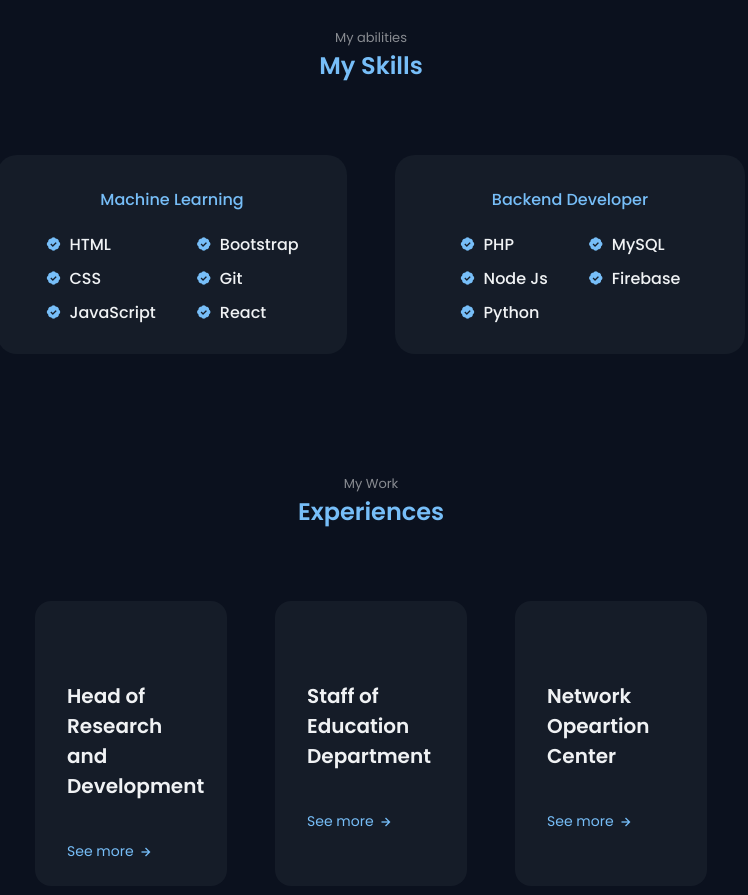
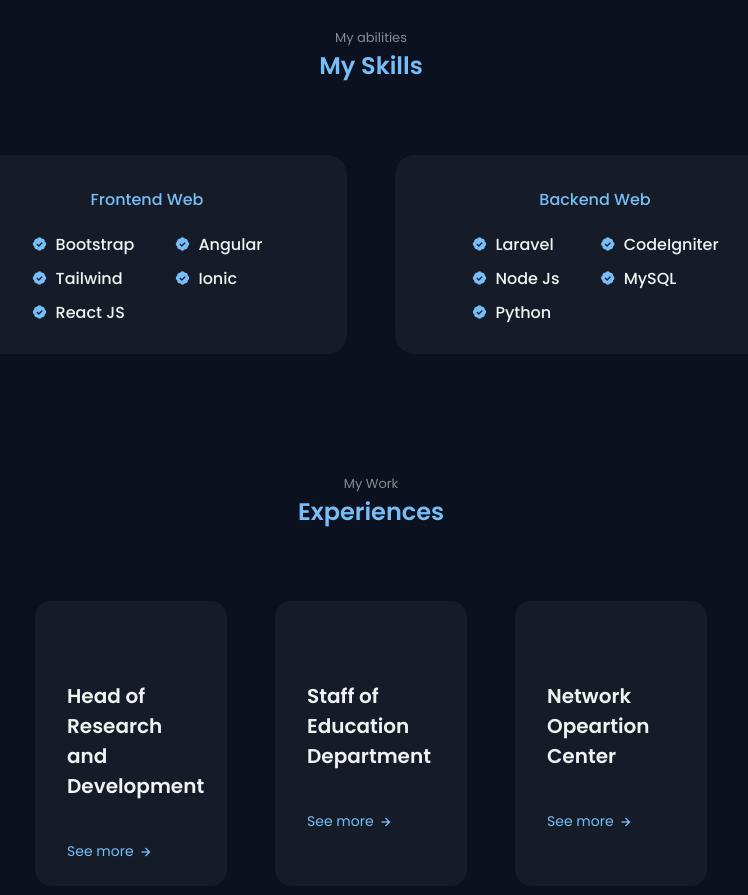
Before and after one commit to farhanalmoza/portfolio-frontend, a plain HTML site: page index.html in a window 1280 px wide. Shown: the part 1480-2375 px from the top of the page, without its empty margins (269-1017 px from the left). Drawn offline with nearby package versions, Linux system fonts and the light colour scheme.

Commit message:
update skills

```diff
--- a/assets/css/styles.css
+++ b/assets/css/styles.css
@@ -1035,7 +1035,7 @@ body.light-theme {
   }
 
   .skills__container {
-    grid-template-columns: repeat(2, 350px);
+    grid-template-columns: repeat(2, 400px);
     column-gap: 3rem;
   }
 
--- a/index.html
+++ b/index.html
@@ -145,7 +145,52 @@
 
 				<div class="skills__container container grid">
 					<div class="skills__content">
-						<h3 class="skills__title">Machine Learning</h3>
+						<h3 class="skills__title">Frontend Web</h3>
+
+						<div class="skills__box">
+							<div class="skills__group">
+								<div class="skills__data">
+									<i class="bx bxs-badge-check"></i>
+									<div>
+										<h3 class="skills__name">Bootstrap</h3>
+									</div>
+								</div>
+
+								<div class="skills__data">
+									<i class="bx bxs-badge-check"></i>
+									<div>
+										<h3 class="skills__name">Tailwind</h3>
+									</div>
+								</div>
+
+								<div class="skills__data">
+									<i class="bx bxs-badge-check"></i>
+									<div>
+										<h3 class="skills__name">React JS</h3>
+									</div>
+								</div>
+							</div>
+
+							<div class="skills__group">
+								<div class="skills__data">
+									<i class="bx bxs-badge-check"></i>
+									<div>
+										<h3 class="skills__name">Angular</h3>
+									</div>
+								</div>
+
+								<div class="skills__data">
+									<i class="bx bxs-badge-check"></i>
+									<div>
+										<h3 class="skills__name">Ionic</h3>
+									</div>
+								</div>
+							</div>
+						</div>
+					</div>
+
+					<div class="skills__content">
+						<h3 class="skills__title">Backend Web</h3>
 
 						<div class="skills__box">
 							<div class="skills__group">
@@ -153,65 +198,7 @@
 									<i class="bx bxs-badge-check"></i>
 
 									<div>
-										<h3 class="skills__name">HTML</h3>
-									</div>
-								</div>
-
-								<div class="skills__data">
-									<i class="bx bxs-badge-check"></i>
-
-									<div>
-										<h3 class="skills__name">CSS</h3>
-									</div>
-								</div>
-
-								<div class="skills__data">
-									<i class="bx bxs-badge-check"></i>
-
-									<div>
-										<h3 class="skills__name">JavaScript</h3>
-									</div>
-								</div>
-							</div>
-
-							<div class="skills__group">
-								<div class="skills__data">
-									<i class="bx bxs-badge-check"></i>
-
-									<div>
-										<h3 class="skills__name">Bootstrap</h3>
-									</div>
-								</div>
-
-								<div class="skills__data">
-									<i class="bx bxs-badge-check"></i>
-
-									<div>
-										<h3 class="skills__name">Git</h3>
-									</div>
-								</div>
-
-								<div class="skills__data">
-									<i class="bx bxs-badge-check"></i>
-
-									<div>
-										<h3 class="skills__name">React</h3>
-									</div>
-								</div>
-							</div>
-						</div>
-					</div>
-
-					<div class="skills__content">
-						<h3 class="skills__title">Backend Developer</h3>
-
-						<div class="skills__box">
-							<div class="skills__group">
-								<div class="skills__data">
-									<i class="bx bxs-badge-check"></i>
-
-									<div>
-										<h3 class="skills__name">PHP</h3>
+										<h3 class="skills__name">Laravel</h3>
 									</div>
 								</div>
 
@@ -235,17 +222,14 @@
 							<div class="skills__group">
 								<div class="skills__data">
 									<i class="bx bxs-badge-check"></i>
-
+									<div>
+										<h3 class="skills__name">CodeIgniter</h3>
+									</div>
+								</div>
+								<div class="skills__data">
+									<i class="bx bxs-badge-check"></i>
 									<div>
 										<h3 class="skills__name">MySQL</h3>
-									</div>
-								</div>
-
-								<div class="skills__data">
-									<i class="bx bxs-badge-check"></i>
-
-									<div>
-										<h3 class="skills__name">Firebase</h3>
 									</div>
 								</div>
 							</div>
```
